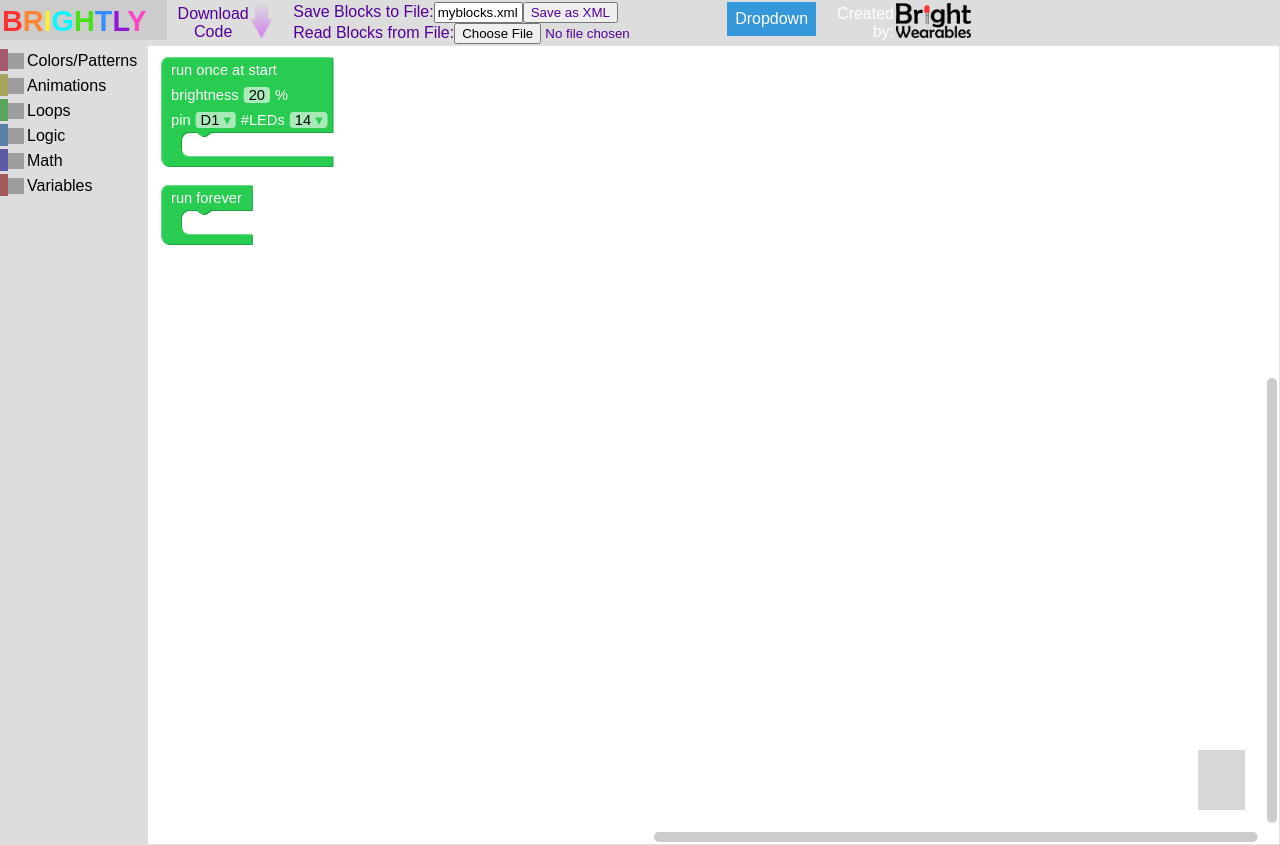
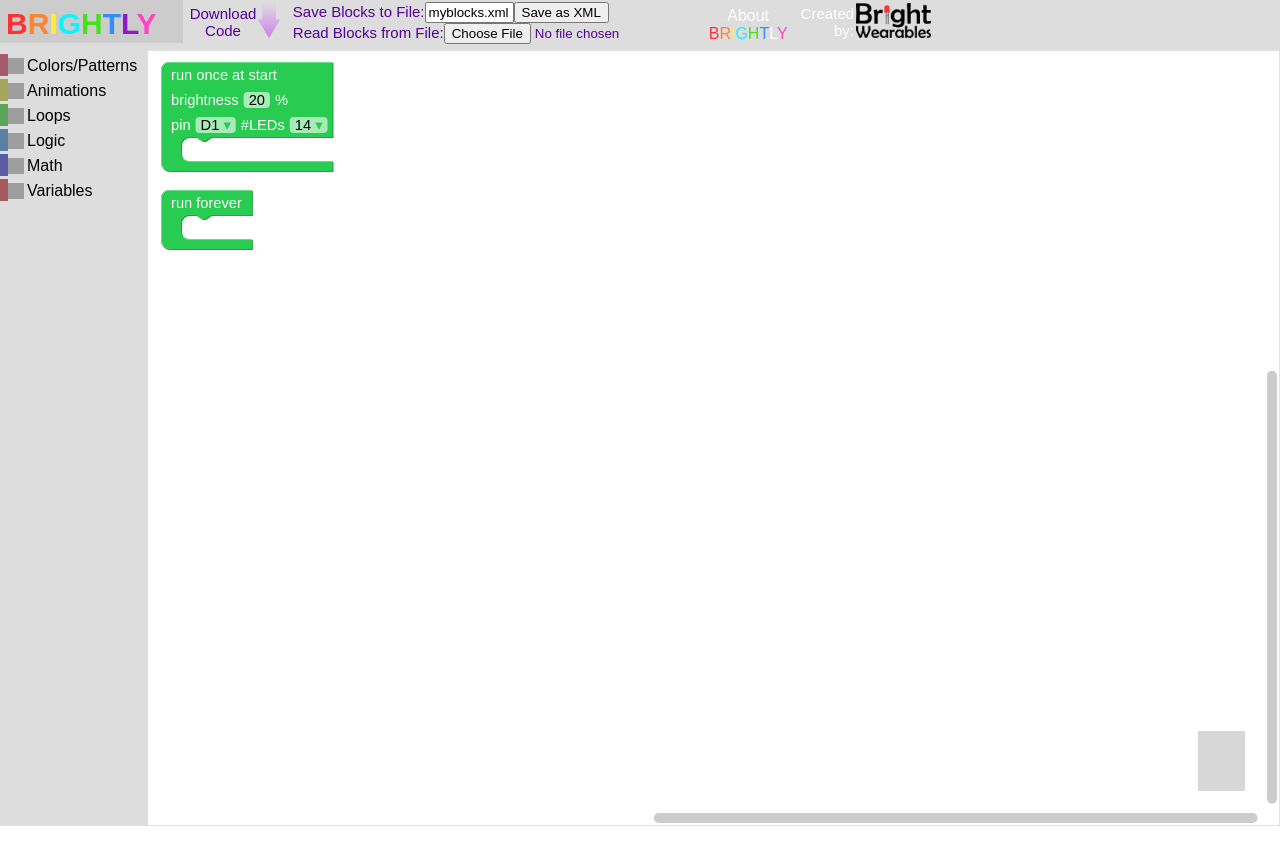
Before and after one commit to BrightWearables/blockly-brightly, a plain HTML site: page index.html in a window 1280 px wide. Drawn offline with Linux system fonts and the light colour scheme; grey boxes are pictures that could not be loaded.

```diff
--- a/index.html
+++ b/index.html
@@ -28,16 +28,16 @@
  <script>
 	/* When the user clicks on the button for the dropdown menu,
 	toggle between hiding and showing the dropdown content */
-	function toggleDropdown() {
-		document.getElementById("myDropdown").classList.toggle("show");
+	function toggleDropdown(dropdown) {
+		document.getElementById(dropdown).classList.toggle("show");
 	}
 
-	// Close the dropdown if the user clicks outside of it
+	// Close the dropdowns if the user clicks outside of them
 	window.onclick = function(e) {
 	  if (!e.target.matches('.dropbtn')) {
-		var myDropdown = document.getElementById("myDropdown");
-		  if (myDropdown.classList.contains('show')) {
-			myDropdown.classList.remove('show');
+		var menuDropdown = document.getElementById("menuDropdown");
+		  if (menuDropdown.classList.contains('show')) {
+			menuDropdown.classList.remove('show');
 		  }
 	  }
 	}
@@ -63,35 +63,39 @@
 	  border-collapse:collapse;
     }
     #blocklyArea {
-      height: 100%;
+      height: 97%;
     }
 
-	.bigheavy{
+	#logo{
+	  padding-top: 5px;
+      padding-left: 0px;
+	  padding-right: 20px;
 	  text-align: center;
 	  font-weight: bold;
-      font-size: 180%;
+	  font-size: 30px;
 	}
+
+
+	#download:hover {
+		cursor: pointer;
+	}
+
 	ul {
 		list-style-type: none;
 		margin: 0;
 		padding: 0;
-		height: 45px;
+		height: 50px;
 		overflow: visible;
 		background-color: #ddd;
 	}
 
 	li {
 		float: left;
-		padding: 2px 10px;
+		padding: 2px 6px;
 		display: block;
 		text-align: left;
 		color: #530196;
-	}
-
-	#logo {
-		padding-top: 5px;
-		padding-left: 2px;
-		padding-right: 20px;
+		font-size: 15px;
 	}
 
 
@@ -101,40 +105,42 @@
 		text-decoration: none;
 	}
 
-	button {
-		color: #530196;
+	/* Eliminate spaces before paragaphs in the list items */
+	li p {
+		margin: 0;
+		padding: 0;
 	}
 
 
 	/* Change the link color on hover */
 	li:hover {
 		background-color: #ccc;
-		cursor: pointer;
 	}
 
    /* Remove table border */
    table { border-collapse:collapse }
 
 
+
    /* Dropdown menu */
 	.dropbtn {
-		background-color: #3498DB;
 		color: white;
-		padding: 8px;
+		padding: 5px 0px;
 		font-size: 16px;
 		border: none;
 		cursor: pointer;
-		height: 30 px;
+		height: 50 px;
 		overflow: visible;
 	}
 
-	/* Dropdown button on hover & focus */
+	/* Dropdown button on hover & focus
 	.dropbtn:hover, .dropbtn:focus {
-		background-color: #2980B9;
+		background-color: #ccc;
 	}
-
+    */
 	/* The container <div> - needed to position the dropdown content */
 	.dropdown {
+		text-align: center;
 		position: relative;
 		display: inline-block;
 	}
@@ -144,7 +150,7 @@
 		display: none;
 		position: absolute;
 		background-color: #f1f1f1;
-		min-width: 80px;
+		min-width: 90px;
 		box-shadow: 0px 8px 16px 0px rgba(0,0,0,0.2);
 		z-index: 1;
 	}
@@ -152,7 +158,7 @@
 	/* Links inside the dropdown */
 	.dropdown-content a {
 		color: black;
-		padding: 6px 8px;
+		padding: 4px 4px;
 		text-decoration: none;
 		display: block;
 	}
@@ -170,8 +176,9 @@
 </head>
 <body>
    <ul>
-	<li id="logo">
-	<span class="bigheavy"><span style='color: #ff3232'>B</span><span style='color: #ff8432'>R</span><span style='color: #ffee32'>I</span><span style='color: #05f8ff'>G</span><span style='color: #46e119'>H</span><span style='color: #328eff'>T</span><span style='color: #9217d3'>L</span><span style='color: #ff44c2'>Y</span></span>
+	<li>
+	<div id="logo">
+	<p><span style='color: #ff3232'>B</span><span style='color: #ff8432'>R</span><span style='color: #ffee32'>I</span><span style='color: #05f8ff'>G</span><span style='color: #46e119'>H</span><span style='color: #328eff'>T</span><span style='color: #9217d3'>L</span><span style='color: #ff44c2'>Y</span></p>
 	</li>
 	<li> <span id="download">
 		<span><table><tr><td style="text-align:center">Download<BR>Code</td><td><img src="./images/arrow.png" height="35" id="downloadCodeImg"></td></tr></table></span>
@@ -181,23 +188,15 @@
 	</li>
     <li>
 	<div class="dropdown">
-    <button onclick="toggleDropdown()" class="dropbtn">Dropdown</button>
-    <div id="myDropdown" class="dropdown-content">
-      <a href="#">Link 1</a>
-      <a href="#">Link 2</a>
-      <a href="#">Link 3</a>
+    <p onclick='toggleDropdown("menuDropdown")' class="dropbtn">About<BR><span class="dropbtn" style='color: #ff3232'>B</span><span class="dropbtn" style='color: #ff8432'>R</span><span class="dropbtn" style='color: #ffee32'>I</span><span class="dropbtn" style='color: #05f8ff'>G</span><span style='color: #46e119'>H</span><span class="dropbtn" style='color: #328eff'>T</span><span class="dropbtn"tyle='color: #9217d3'>L</span><span class="dropbtn" style='color: #ff44c2'>Y</span></p>
+    <div id="menuDropdown" class="dropdown-content">
+      <a href="./faq.html">FAQ</a>
+      <a href="./instructions.html">Instructions</a>
+	  <a href="../brightly_old/index.html">Old Version</a>
     </div></div>
 	</li>
-	<!--
 	<li>
-	  <a href="About" style="color: #530196; text-align: center;" >About<BR>Brightly</a>
-	</li>
-	<li>
-	  <a href="Examples" style="color: #530196; text-align:center; "><BR>Examples</a>
-	</li>
-	-->
-	<li>
-     <span style='color:#530196' font-size=120%><table><tr><td><a href="http://www.brightwearables.com" style="color:white">Created<BR>by:</td><td><img src="./images/logo_small.png" height=35></a> </td></tr></table></span>
+     <span style='color:#530196' font-size=120%><table><tr><td><a href="../index.html" style="color:white">Created<BR>by:</a></td><td><a href="../index.html"><img src="./images/logo_small.png" height=35></a> </td></tr></table></span>
 	</li>
    </ul>
 
--- a/xml_generators.js
+++ b/xml_generators.js
@@ -11,15 +11,18 @@ function generateWorkspaceXML(nLeds) {
 	return workspaceXML;
 };
 
+MAX_BLOCK_LENGTH = 20;
 function generateToolboxXML(nLeds) {
 	var toolbox = '<xml>\n';
 	toolbox += '  <category name="Colors/Patterns" colour="#a55b6d">\n';
+	if (nLeds < MAX_BLOCK_LENGTH) {
 		toolbox += '    <block type="color_led">\n';
 		for (var i = 0; i < nLeds; i++) {
 			var fieldDef = '      <field name="C' + (i+1).toString() + '">' + defaultColorFromList(i) + '</field>\n';
 			toolbox += fieldDef;
 		}
 		toolbox += '   </block>\n';
+	}
 	toolbox += '    <block type="single_color_led">\n';
 	toolbox += '      <field name="C1">#ff0000</field>\n';
 	toolbox += '    </block>\n';
@@ -44,6 +47,7 @@ function generateToolboxXML(nLeds) {
 	toolbox += '	  </block>\n';
 	toolbox += '	  </value>\n';
 	toolbox += '    </block>\n';
+    if (nLeds < MAX_BLOCK_LENGTH) {
 		toolbox += '    <block type="color_led_expanded"></block>\n';
 		toolbox += '    <block type="change_to">\n';
 		toolbox += '      <value name="COLOR_LIST">\n';
@@ -52,6 +56,8 @@ function generateToolboxXML(nLeds) {
 		toolbox += '        </shadow>\n';
 		toolbox += '      </value>\n';
 		toolbox += '    </block>\n';
+	}
+	if (nLeds < MAX_BLOCK_LENGTH) {
 		toolbox += '    <block type="change_to">\n';
 		toolbox += '      <value name="COLOR_LIST">\n';
 		toolbox += '        <block type="color_led">\n';
@@ -62,6 +68,7 @@ function generateToolboxXML(nLeds) {
 		toolbox += '        </block>\n';
 		toolbox += '      </value>\n';
 		toolbox += '    </block>\n';
+	}
 	toolbox += '    <block type="change_to"></block>\n';
 	toolbox += '    <block type="set_led_at">\n';
 	toolbox += '      <field name="LED_INDEX">1</field>\n';
@@ -86,12 +93,18 @@ function generateToolboxXML(nLeds) {
 	toolbox += '    <block type="smooth_change_to">\n';
 	toolbox += '      <field name="speed">SLOW</field>\n';
 	toolbox += '      <value name="COLOR_LIST">\n';
+    if (nLeds < MAX_BLOCK_LENGTH) {
 		toolbox += '        <shadow type="color_led">\n';
 		for (var i = 0; i < nLeds; i++) {
 			var fieldDef = '      <field name="C' + (i+1).toString() + '">' + defaultColorFromList(i) + '</field>\n';
 			toolbox += fieldDef;
 		}
 		toolbox += '        </shadow>\n';
+	} else {
+		toolbox += '        <shadow type="single_color_led">\n'
+		toolbox += '          <field name="C1">#cc33cc</field>\n';
+		toolbox += '	    </shadow>\n';
+	}
 	toolbox += '      </value>\n';
 	toolbox += '    </block>\n';
 	toolbox += '    <block type="wipe_color">\n';
```
Lines whose indentation alone changed are shown as unchanged.
